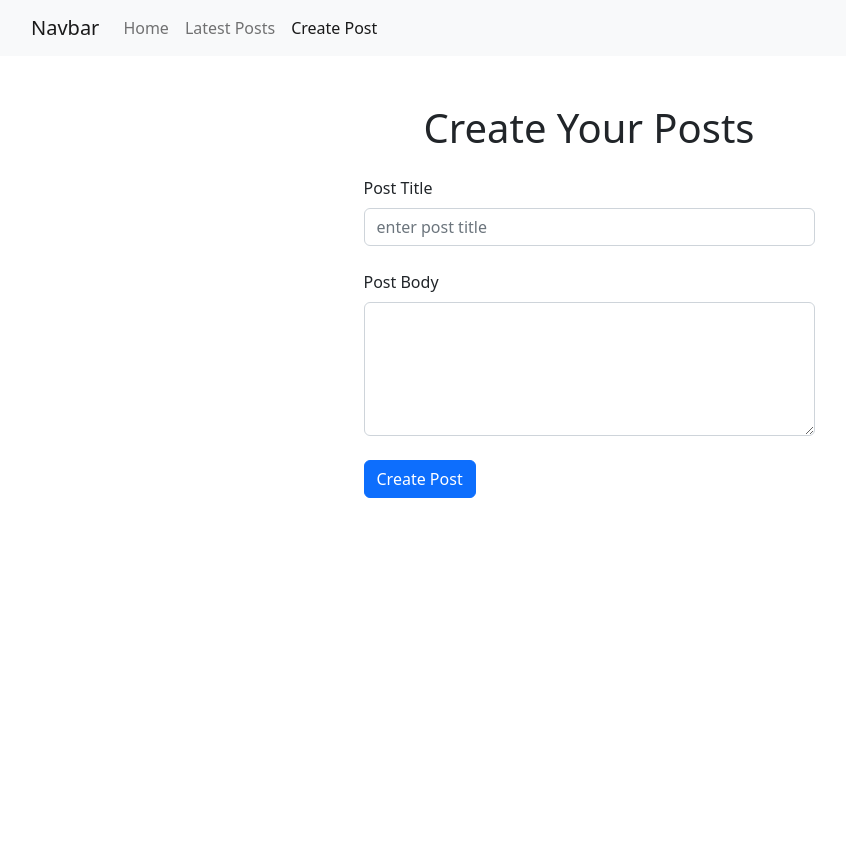
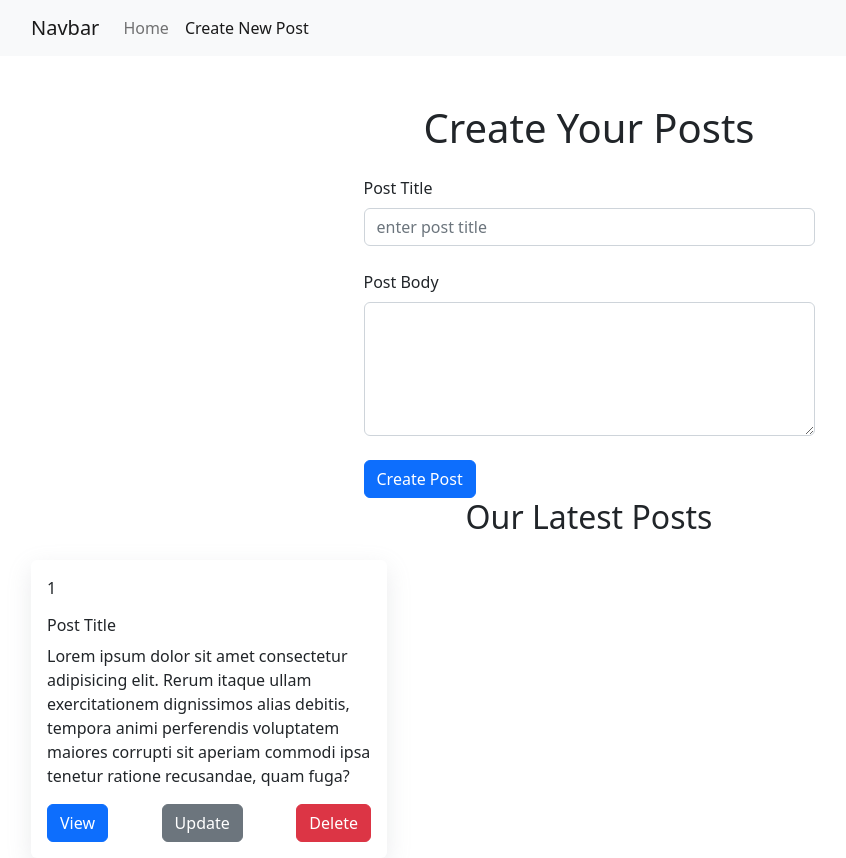
Before and after one commit to ISOkafor/posts-page.io, a plain HTML site: page create-posts.html in a window 1280 px wide. Shown: the whole page, without its empty margins (51-897 px from the left). Before the commit the page ends 800 px from the top, so only its background shows below. Drawn offline with nearby package versions, Linux system fonts and the light colour scheme; no server answers.

Commit message:
Updated website
Updated Website

```diff
--- a/create-posts.html
+++ b/create-posts.html
@@ -18,8 +18,7 @@
           <div class="collapse navbar-collapse" id="navbarNavAltMarkup">
             <div class="navbar-nav">
               <a class="nav-link" href="index.html">Home</a>
-              <a class="nav-link" href="index.html#post-holder">Latest Posts</a>
-              <a class="nav-link active" aria-current="page" href="#">Create Post</a>
+              <a class="nav-link active" aria-current="page" href="#">Create New Post</a>
             </div>
           </div>
         </div>
@@ -46,6 +45,30 @@
             </div>
         </div>
     </section>
+    <section class="card-section">
+        <div class="container">
+            <h2 class="text-center mb-4">Our Latest Posts</h2>
+            <div class="row" id="post-holder">
+                <div class="col-lg-4 col-md-6">
+                    <div class="card h-100 no-border">
+                        <div class="card-body">
+                            <p>1</p>
+                            <h6 class="post-title">Post Title</h6>
+                            <p class="post-body">Lorem ipsum dolor sit amet consectetur adipisicing elit. Rerum itaque ullam
+                                exercitationem dignissimos alias debitis, tempora animi perferendis voluptatem
+                                maiores corrupti sit aperiam commodi ipsa tenetur ratione recusandae, quam fuga?
+                            </p>
+                            <div class="d-flex justify-content-between flex-wrap">
+                                <button class="btn btn-primary">View</button>
+                                <button class="btn btn-secondary">Update</button>
+                                <button class="btn btn-danger">Delete</button>
+                            </div>
+                        </div>
+                    </div>
+                </div>
+            </div>
+        </div>
+    </section>
     <script src="https://cdn.jsdelivr.net/npm/bootstrap@5.2.0-beta1/dist/js/bootstrap.bundle.min.js" integrity="sha384-pprn3073KE6tl6bjs2QrFaJGz5/SUsLqktiwsUTF55Jfv3qYSDhgCecCxMW52nD2" crossorigin="anonymous"></script>
     <script src="js/post.js"></script>
 </body>
--- a/css/style.css
+++ b/css/style.css
@@ -3,3 +3,8 @@
     margin: 0;
     padding: 0;
 }
+
+.no-border {
+    border: none!important;
+    box-shadow: rgba(149, 157, 165, 0.2) 0px 8px 24px;
+}
--- a/js/post.js
+++ b/js/post.js
@@ -14,7 +14,7 @@ function getPosts() {
     postContainer.forEach(post => {
         postBox += `
         <div class="col-lg-4 col-md-6 mb-4">
-        <div class="card h-100">
+        <div class="card h-100 no-border">
             <div class="card-body">
                 <p>${post.id}</p>
                 <h6 class="post-title">${post.title}</h6>
@@ -57,7 +57,7 @@ function createPost(e) {
     postContainer.forEach(post => {
         postBox += `
         <div class="col-lg-4 col-md-6 mb-4">
-        <div class="card h-100">
+        <div class="card h-100 no-border">
             <div class="card-body">
                 <p>${post.id}</p>
                 <h6 class="post-title">${post.title}</h6>
@@ -140,7 +140,7 @@ function deletePost(id) {
             postContainer.forEach(post => {
             postBox += `
                 <div class="col-lg-4 col-md-6 mb-4">
-                    <div class="card h-100">
+                    <div class="card h-100 no-border">
                         <div class="card-body">
                             <p>${post.id}</p>
                             <h6 class="post-title">${post.title}</h6>
```
Also changed, not shown: index.html (+2 -3 lines), post.html (+1 -2 lines).
